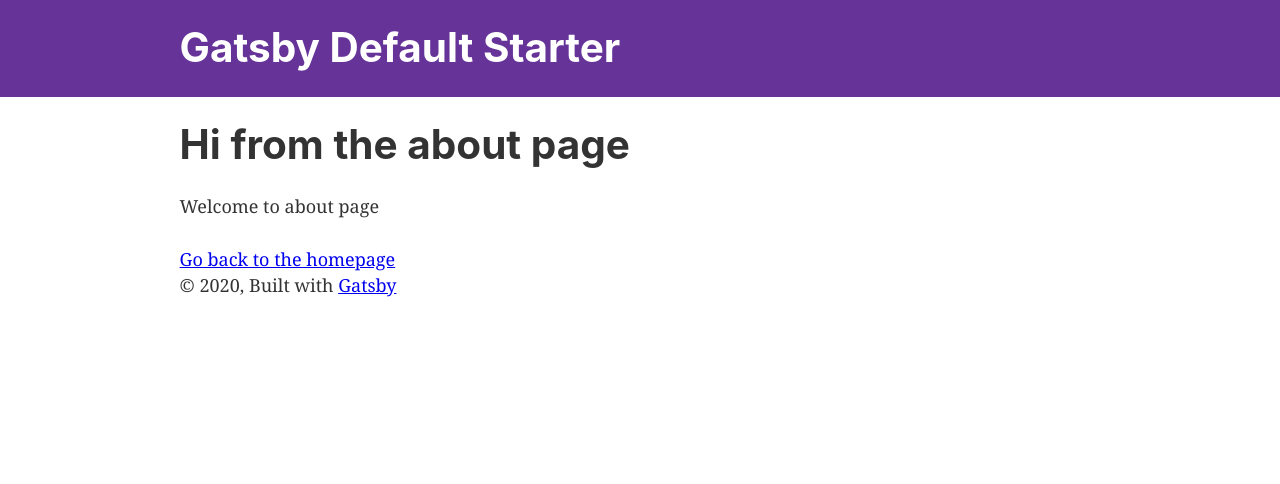
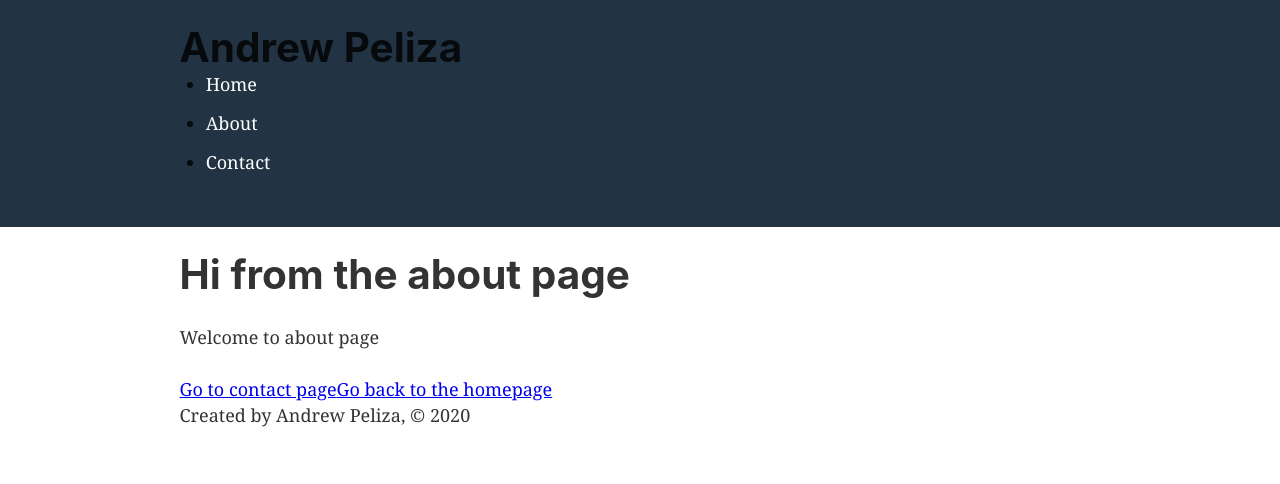
Before and after one commit to ElAndy94/gatsby-cms, a Gatsby site: page /about in a window 1280 px wide. Built offline with nearby package versions, Linux system fonts and the light colour scheme; Gatsby itself is replaced by a stand-in of ours.

Commit message:
Adding sass, footer.js and having a little play around.

```diff
--- a/gatsby-config.js
+++ b/gatsby-config.js
@@ -1,8 +1,8 @@
 module.exports = {
   siteMetadata: {
-    title: `Gatsby Default Starter`,
-    description: `Kick off your next, great Gatsby project with this default starter. This barebones starter ships with the main Gatsby configuration files you might need.`,
-    author: `@gatsbyjs`,
+    title: `Andrew Peliza`,
+    description: `Gatsby project with this default starter.`,
+    author: `Andrew Peliza`,
   },
   plugins: [
     `gatsby-plugin-react-helmet`,
@@ -27,6 +27,7 @@ module.exports = {
         icon: `src/images/gatsby-icon.png`, // This path is relative to the root of the site.
       },
     },
+    `gatsby-plugin-sass`,
     // this (optional) plugin enables Progressive Web App + Offline functionality
     // To learn more, visit: https://gatsby.dev/offline
     // `gatsby-plugin-offline`,
--- a/package.json
+++ b/package.json
@@ -10,9 +10,11 @@
     "gatsby-plugin-manifest": "^2.2.39",
     "gatsby-plugin-offline": "^3.0.32",
     "gatsby-plugin-react-helmet": "^3.1.21",
+    "gatsby-plugin-sass": "^2.1.29",
     "gatsby-plugin-sharp": "^2.4.3",
     "gatsby-source-filesystem": "^2.1.46",
     "gatsby-transformer-sharp": "^2.3.13",
+    "node-sass": "^4.13.1",
     "prop-types": "^15.7.2",
     "react": "^16.12.0",
     "react-dom": "^16.12.0",
--- /dev/null
+++ b/src/components/footer.js
@@ -0,0 +1,11 @@
+import React from "react"
+
+const Footer = () => {
+  return (
+    <footer>
+      <p>Created by Andrew Peliza, © 2020</p>
+    </footer>
+  )
+}
+
+export default Footer
--- a/src/components/header.js
+++ b/src/components/header.js
@@ -5,7 +5,7 @@ import React from "react"
 const Header = ({ siteTitle }) => (
   <header
     style={{
-      background: `rebeccapurple`,
+      background: `#223344`,
       marginBottom: `1.45rem`,
     }}
   >
@@ -16,7 +16,10 @@ const Header = ({ siteTitle }) => (
         padding: `1.45rem 1.0875rem`,
       }}
     >
-      <h1 style={{ margin: 0 }}>
+      <h1 style={{ margin: 0 }}>Andrew Peliza</h1>
+      <nav>
+        <ul>
+          <li>
             <Link
               to="/"
               style={{
@@ -24,9 +27,34 @@ const Header = ({ siteTitle }) => (
                 textDecoration: `none`,
               }}
             >
-          {siteTitle}
+              Home
             </Link>
-      </h1>
+          </li>
+          <li>
+            <Link
+              to="/"
+              style={{
+                color: `white`,
+                textDecoration: `none`,
+              }}
+            >
+              About
+            </Link>
+          </li>
+          <li>
+            {" "}
+            <Link
+              to="/"
+              style={{
+                color: `white`,
+                textDecoration: `none`,
+              }}
+            >
+              Contact
+            </Link>
+          </li>
+        </ul>
+      </nav>
     </div>
   </header>
 )
--- a/src/components/layout.js
+++ b/src/components/layout.js
@@ -10,7 +10,8 @@ import PropTypes from "prop-types"
 import { useStaticQuery, graphql } from "gatsby"
 
 import Header from "./header"
-import "./layout.css"
+import "../styles/index.scss"
+import Footer from "./footer"
 
 const Layout = ({ children }) => {
   const data = useStaticQuery(graphql`
@@ -34,11 +35,7 @@ const Layout = ({ children }) => {
         }}
       >
         <main>{children}</main>
-        <footer>
-          © {new Date().getFullYear()}, Built with
-          {` `}
-          <a href="https://www.gatsbyjs.org">Gatsby</a>
-        </footer>
+        <Footer />
       </div>
     </>
   )
--- a/src/pages/about.js
+++ b/src/pages/about.js
@@ -9,6 +9,7 @@ const AboutPage = () => (
     <SEO title="About" />
     <h1>Hi from the about page</h1>
     <p>Welcome to about page</p>
+    <Link to="/contact/">Go to contact page</Link>
     <Link to="/">Go back to the homepage</Link>
   </Layout>
 )
--- a/src/pages/index.js
+++ b/src/pages/index.js
@@ -15,6 +15,8 @@ const IndexPage = () => (
       <Image />
     </div>
     <Link to="/page-2/">Go to page 2</Link>
+    <Link to="/about/">Go to about page</Link>
+    <Link to="/contact/">Go to contact page</Link>
   </Layout>
 )
 
```
Also changed, not shown: src/pages/contact.js (+11 -0 lines), src/styles/index.scss (renamed from src/components/layout.css), 1 other file. Lines whose indentation alone changed are shown as unchanged.
